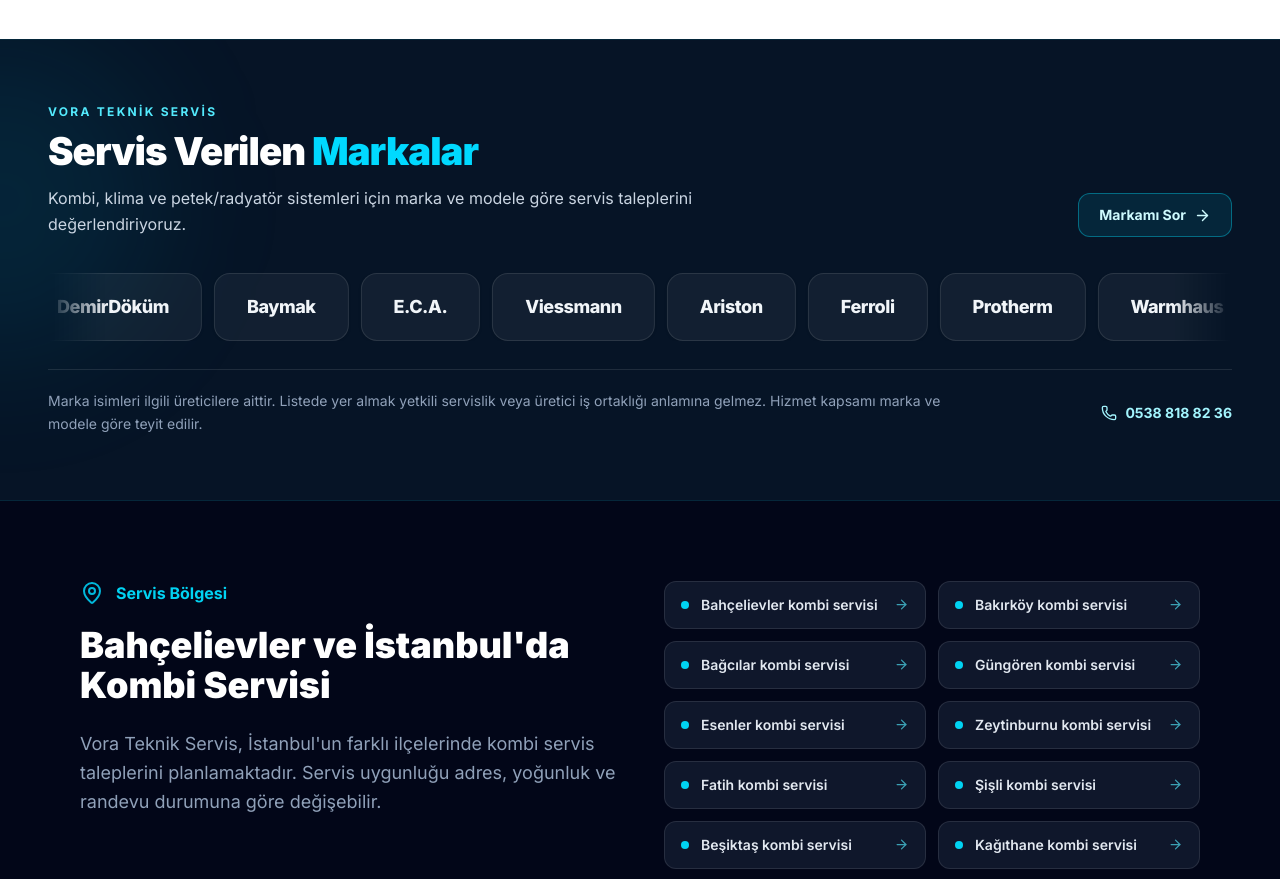
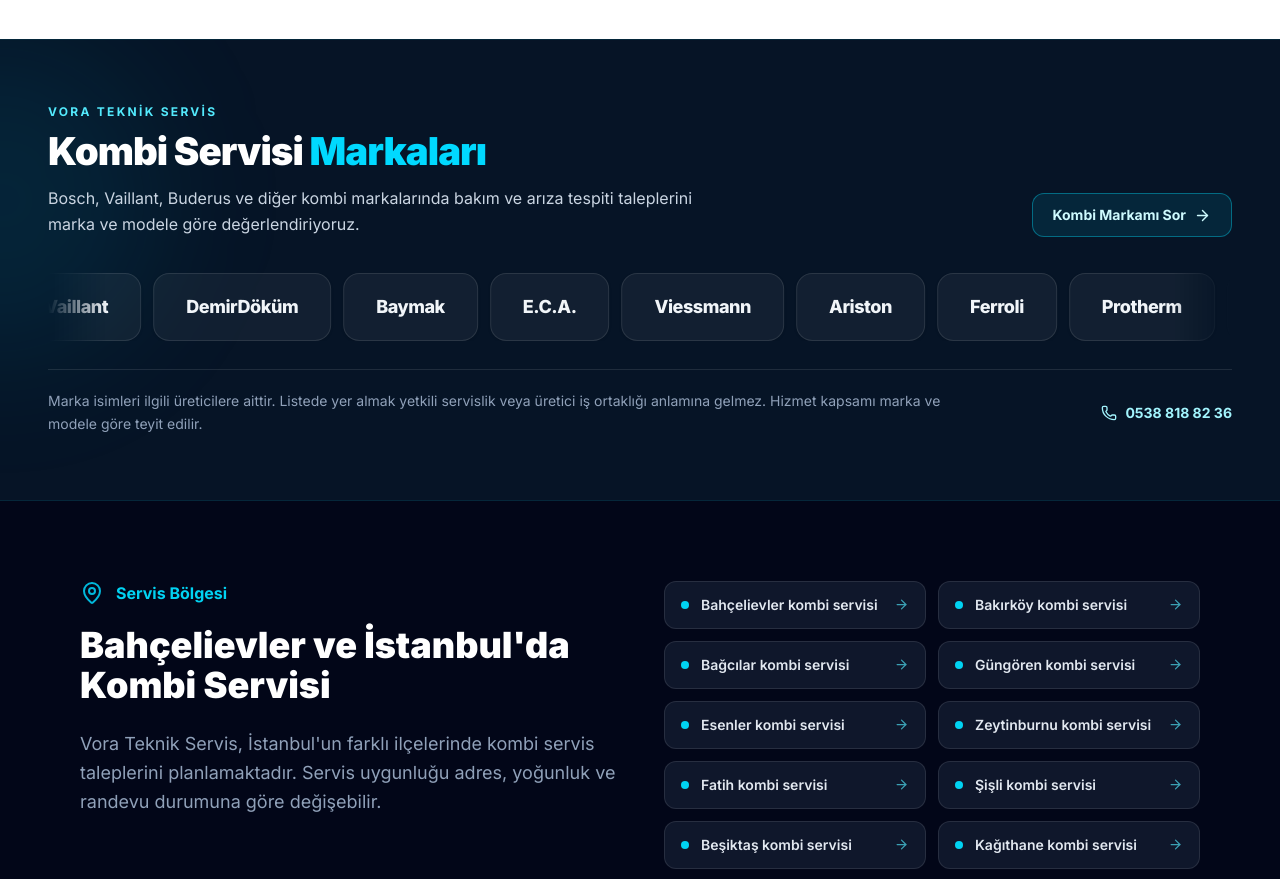
Before and after one commit to kad1r-cbn/vora-teknik-web, a Next.js app: page /kombi-servisi in a window 1280 px wide. Shown: the part 4680-5559 px from the top of the page. Built offline with nearby package versions, Linux system fonts and the light colour scheme.

Commit message:
eksikler

```diff
--- a/app/components/VoraBrandsMarquee.tsx
+++ b/app/components/VoraBrandsMarquee.tsx
@@ -13,7 +13,17 @@
   "Termo Teknik", "Kermi", "Korado",
 ];
 
-export default function VoraBrandsMarquee() {
+// Kombi sayfasinda yalnizca ilgili marka adlarini goster.
+// Liste yetkili/ureticinin resmi servisi olma iddiasi degildir.
+const kombiBrands = [
+  "Bosch", "Buderus", "Vaillant", "DemirDöküm", "Baymak", "E.C.A.",
+  "Viessmann", "Ariston", "Ferroli", "Protherm", "Warmhaus", "Airfel",
+  "Alarko", "Immergas", "Baxi",
+];
+
+export default function VoraBrandsMarquee({ service = "all" }: { service?: "all" | "kombi" }) {
+  const isKombi = service === "kombi";
+  const displayedBrands = isKombi ? kombiBrands : brands;
   return (
     <section
       id="markalar"
@@ -35,11 +45,12 @@
               id="markalar-baslik"
               className="text-[clamp(1.65rem,3vw,2.55rem)] font-black leading-[1.12] tracking-tight text-white"
             >
-              Servis Verilen <span className="text-vora-cyan">Markalar</span>
+              {isKombi ? "Kombi Servisi" : "Servis Verilen"} <span className="text-vora-cyan">{isKombi ? "Markaları" : "Markalar"}</span>
             </h2>
             <p className="mt-3 max-w-2xl text-sm leading-relaxed text-slate-300 sm:text-base">
-              Kombi, klima ve petek/radyatör sistemleri için marka ve modele göre servis
-              taleplerini değerlendiriyoruz.
+              {isKombi
+                ? "Bosch, Vaillant, Buderus ve diğer kombi markalarında bakım ve arıza tespiti taleplerini marka ve modele göre değerlendiriyoruz."
+                : "Kombi, klima ve petek/radyatör sistemleri için marka ve modele göre servis taleplerini değerlendiriyoruz."}
             </p>
           </div>
 
@@ -47,20 +58,20 @@
             href="/#servis-talebi"
             className="inline-flex min-h-11 shrink-0 items-center justify-center gap-2 rounded-xl border border-cyan-400/40 bg-cyan-400/10 px-5 py-2.5 text-sm font-bold text-cyan-100 transition hover:border-cyan-300 hover:bg-cyan-400/20 focus-visible:outline-2 focus-visible:outline-offset-2 focus-visible:outline-cyan-300"
           >
-            Markamı Sor <ArrowRight size={17} aria-hidden="true" />
+            {isKombi ? "Kombi Markamı Sor" : "Markamı Sor"} <ArrowRight size={17} aria-hidden="true" />
           </Link>
         </div>
 
         {/* Tek şerit: eşit iki kopya ile kesintisiz CSS animasyonu. */}
-        <div className="vora-brand-viewport relative w-full min-w-0" aria-label="Teknik servis markaları">
-          <div className="vora-brand-track" style={{ animationDuration: "85s" }}>
+        <div className="vora-brand-viewport relative w-full min-w-0" aria-label={isKombi ? "Kombi servis markaları" : "Teknik servis markaları"}>
+          <div className="vora-brand-track" style={{ animationDuration: isKombi ? "48s" : "85s" }}>
             {[false, true].map((duplicate) => (
               <ul
                 key={duplicate ? "tekrar" : "markalar"}
                 aria-hidden={duplicate}
                 className="vora-brand-cluster"
               >
-                {brands.map((brand) => (
+                {displayedBrands.map((brand) => (
                   <li
                     key={brand}
                     className="flex min-h-15 shrink-0 items-center justify-center whitespace-nowrap rounded-xl border border-white/10 bg-white/5 px-5 py-3 text-sm font-extrabold tracking-tight text-slate-100 shadow-sm transition-colors hover:border-cyan-400/50 hover:bg-cyan-400/10 hover:text-white sm:min-h-17 sm:rounded-2xl sm:px-7 sm:text-base lg:px-8 lg:text-lg"
```
